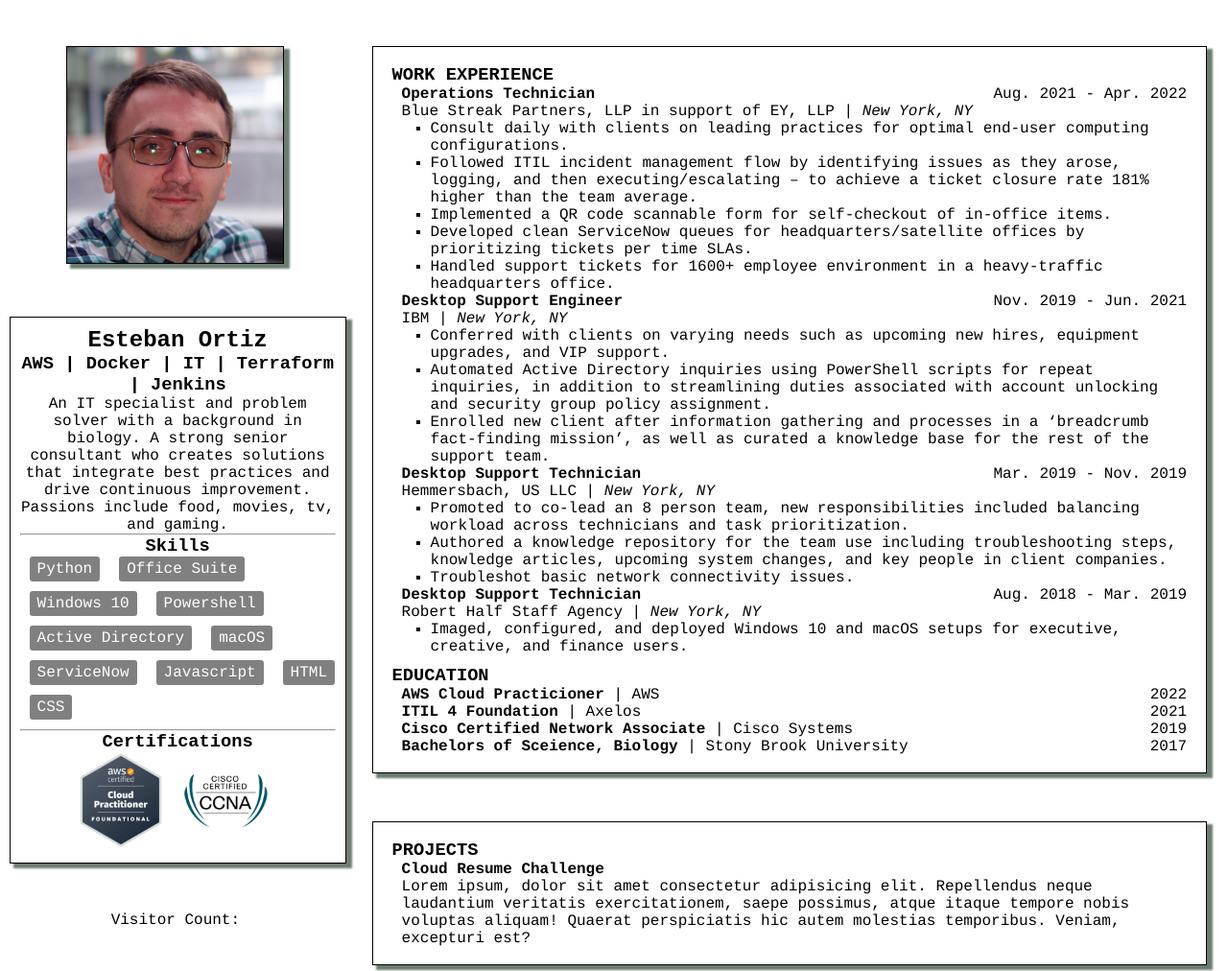
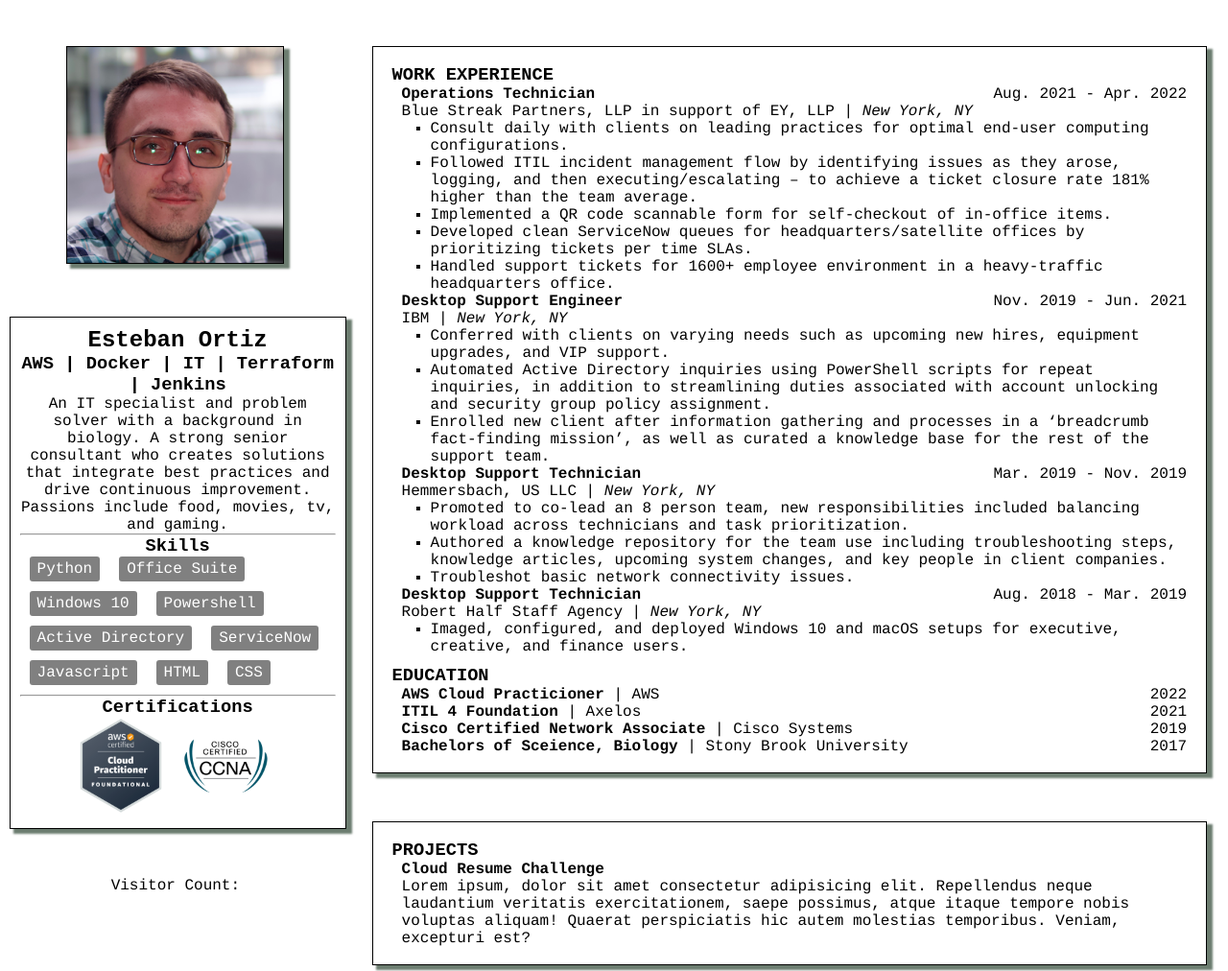
Before and after one commit to Esten123/ResumeProject, a plain HTML site: page index.html in a window 1280 px wide. Shown: the whole page at 96% size. Drawn offline with Linux system fonts and the light colour scheme; no server answers.

Commit message:
updated fetch

```diff
--- a/index.html
+++ b/index.html
@@ -47,7 +47,6 @@
             <p class="skillsitem">Windows 10</p>
             <p class="skillsitem">Powershell</p>
             <p class="skillsitem">Active Directory</p>
-            <p class="skillsitem">macOS</p>
             <p class="skillsitem">ServiceNow</p>
             <p class="skillsitem">Javascript</p>
             <p class="skillsitem">HTML</p>
```
